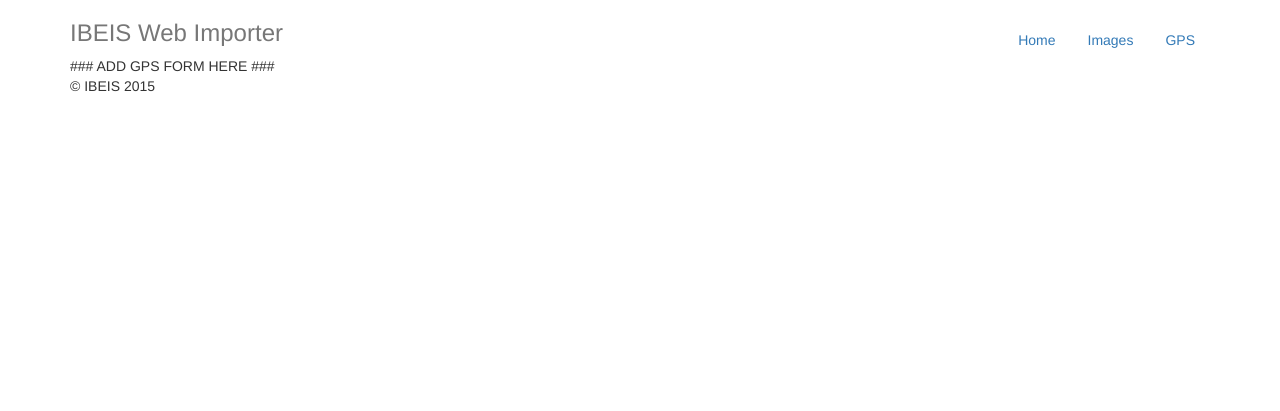
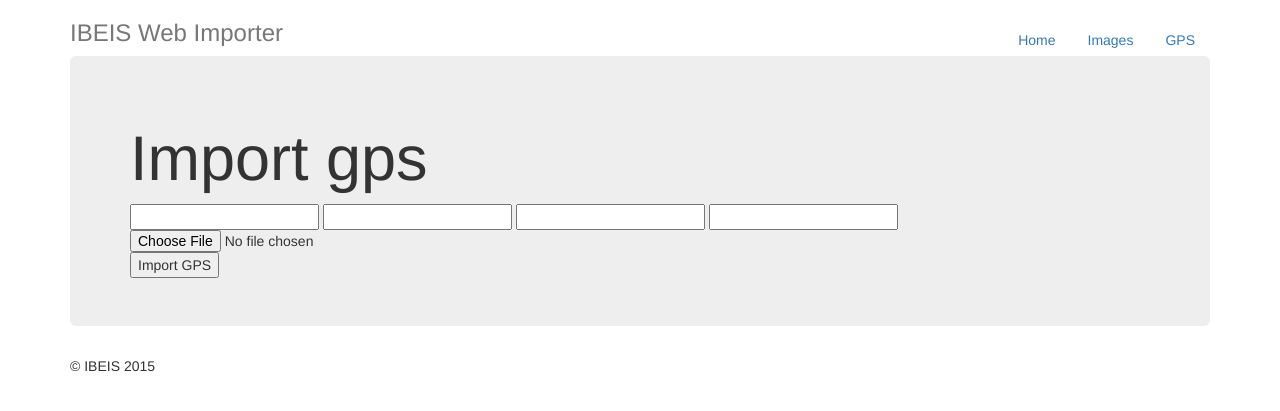
Before and after one commit to bluemellophone/gzc-server, a Flask app: page /gps/form in a window 1280 px wide. Shown: the top 411 px of the page. Run offline with Flask 2, Linux system fonts and the light colour scheme; parts of the project's set-up code (start-up, migrations or seed data) failed here and were passed over; some libraries are stand-ins or nearby versions.

Commit message:
Small fixes to structure and test form

```diff
--- a/server.py
+++ b/server.py
@@ -8,7 +8,7 @@ from flask import request, redirect, url_for, make_response  # NOQA
 import optparse
 import logging
 import socket
-import simplejson as json  # NOQA
+import simplejson as json
 # IBEIS
 import ibeis
 import utool  # NOQA
@@ -40,6 +40,7 @@ def index():
 def images():
     print("GET: ", request.args)
     print("POST:", request.form)
+    return response()
 
 
 @app.route('/images/form')
@@ -51,6 +52,7 @@ def images_form():
 def gps():
     print("GET: ", request.args)
     print("POST:", request.form)
+    return response()
 
 
 @app.route('/gps/form')
@@ -69,6 +71,7 @@ def review(car, person):
 def print_html(car, person):
     print("GET: ", request.args)
     print("POST:", request.form)
+    return response()
 
 
 ################################################################################
@@ -83,6 +86,22 @@ def template(template_name=None, **kwargs):
     _global_args.update(kwargs)
     print(template_)
     return flask.render_template(template_, **_global_args)
+
+
+def response(code=0, message='', **kwargs):
+    '''
+        CODES:
+            0 - Sucess / Nominal
+    '''
+    resp = {
+        'status': {
+            'code': code,
+            'message': message,
+        }
+    }
+    if kwargs:
+        resp['data'] = kwargs
+    return json.dumps(resp)
 
 
 ################################################################################
--- a/templates/gps.html
+++ b/templates/gps.html
@@ -1,6 +1,15 @@
 {% extends "layout.html" %}
 {% block content %}
+  <div class="jumbotron">
+    <h1>Import gps</h1>
 
-  ### ADD GPS FORM HERE ###
-
+    <form action="/gps/submit" method="post" enctype="multipart/form-data">
+        <input type="" name="car_color"/>
+        <input type="" name="car_number"/>
+        <input type="" name="gps_start_time_hour"/>
+        <input type="" name="gps_start_time_minute"/>
+        <input type="file" name="gps_archive"/>
+        <input type="submit" value="Import GPS" name="submit">
+    </form>
+  </div>
 {% endblock %}
```
Also changed, not shown: templates/images.html (+12 -2 lines).
